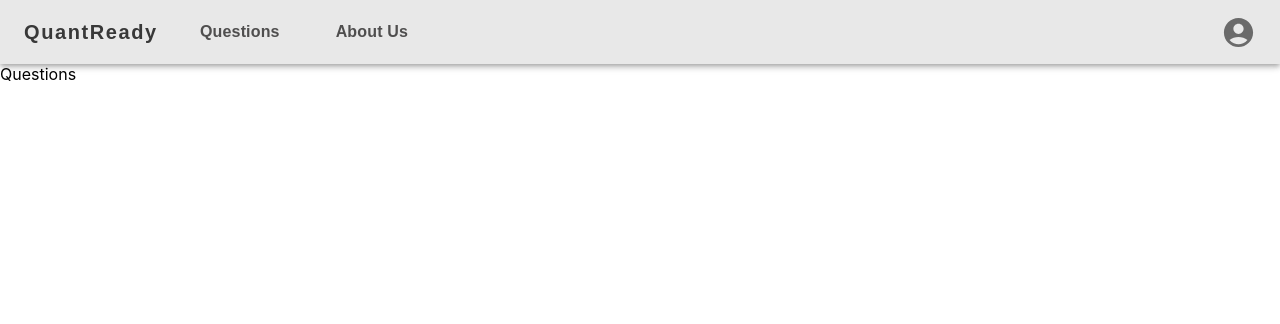
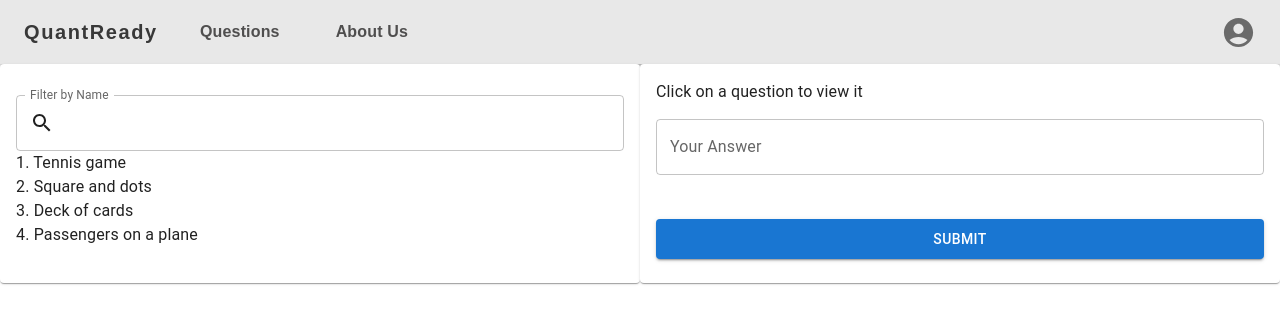
Before and after one commit to stevenli39/CPSC-455-QuantReady, a React (Create React App) app in the folder quant-ready/: page /questions in a window 1280 px wide. Shown: the top 324 px of the page. Built offline with nearby package versions, Linux system fonts and the light colour scheme.

Commit message:
make questions page

```diff
--- a/quant-ready/package.json
+++ b/quant-ready/package.json
@@ -3,13 +3,14 @@
   "version": "0.1.0",
   "private": true,
   "dependencies": {
-    "@emotion/react": "^11.11.0",
+    "@emotion/react": "^11.11.1",
     "@emotion/styled": "^11.11.0",
     "@mui/icons-material": "^5.11.16",
-    "@mui/material": "^5.13.3",
+    "@mui/material": "^5.13.4",
     "@testing-library/jest-dom": "^5.16.5",
     "@testing-library/react": "^13.4.0",
     "@testing-library/user-event": "^13.5.0",
+    "package-lock.json": "^1.0.0",
     "react": "^18.2.0",
     "react-dom": "^18.2.0",
     "react-router-dom": "^6.11.2",
--- /dev/null
+++ b/quant-ready/src/components/QuestionsPage.js
@@ -0,0 +1,132 @@
+import React, { useState, useEffect, useContext } from "react";
+import "../styles/questionsList.css";
+import { Search } from "@mui/icons-material";
+import { makeStyles } from "@mui/styles";
+import {
+  TextField,
+  Card,
+  CardContent,
+  Typography,
+  Button,
+} from "@mui/material";
+
+function QuestionsList({ questions }) {
+  const [selectedQuestion, setSelectedQuestion] = useState(null);
+  const [questionsList, setQuestionsList] = useState([]);
+  const [filterName, setFilterName] = useState("");
+  const [answer, setAnswer] = useState("");
+  const [showCorrectAnswer, setShowCorrectAnswer] = useState(false);
+  const handleFilterChange = (e) => {
+    setFilterName(e.target.value);
+  };
+
+  const handleFilterBlur = () => {
+    setFilterName("");
+  };
+
+  const handleQuestionClick = (question) => {
+    setSelectedQuestion(question);
+    setShowCorrectAnswer(false);
+    setAnswer("");
+  };
+
+  const filteredQuestions = filterName
+    ? questions.filter((question) =>
+        question.questionName.toLowerCase().includes(filterName.toLowerCase())
+      )
+    : questions;
+
+  useEffect(() => {
+    setQuestionsList(questions);
+  }, [questions]);
+
+  const handleAnswerChange = (question) => {
+    setAnswer(question.target.value);
+  };
+
+  const handleAnswerSubmit = () => {
+    // Handle answer submission logic here
+    if (selectedQuestion) {
+      setShowCorrectAnswer(true);
+      const correctAnswer = questions.find(
+        (question) => question.id === selectedQuestion.id
+      ).answer;
+    }
+  };
+
+  return (
+    <div className="questions">
+      <Card className="card">
+        <CardContent>
+          <div className="search-container">
+            <TextField
+              label="Filter by Name"
+              value={filterName}
+              onChange={handleFilterChange}
+              onBlur={handleFilterBlur}
+              fullWidth
+              InputProps={{
+                startAdornment: <Search />,
+              }}
+            />
+          </div>
+          {filteredQuestions.map((question) => (
+            <Typography
+              key={question.id}
+              variant="body1"
+              className="question"
+              onClick={() => handleQuestionClick(question)}
+            >
+              {question.id}. {question.questionName}
+            </Typography>
+          ))}
+        </CardContent>
+      </Card>
+      <Card className="card">
+        <CardContent>
+          {selectedQuestion ? (
+            <div>
+              <Typography variant="h5">
+                {selectedQuestion.questionName}
+              </Typography>
+              <Typography variant="body1">
+                {selectedQuestion.question}
+              </Typography>
+              {showCorrectAnswer && (
+                <div>
+                  <Typography variant="h6">Correct Answer:</Typography>
+                  <Typography variant="body1">
+                    {selectedQuestion.answer}
+                  </Typography>
+                </div>
+              )}
+            </div>
+          ) : (
+            <Typography variant="body1">
+              Click on a question to view it
+            </Typography>
+          )}
+          <form className="answerForm">
+            <TextField
+              label="Your Answer"
+              value={answer}
+              onChange={handleAnswerChange}
+              className="answerInput"
+              fullWidth
+            />
+            <Button
+              variant="contained"
+              color="primary"
+              onClick={handleAnswerSubmit}
+              className="submitButton"
+            >
+              Submit
+            </Button>
+          </form>
+        </CardContent>
+      </Card>
+    </div>
+  );
+}
+
+export default QuestionsList;
--- /dev/null
+++ b/quant-ready/src/mock_data/questions.js
@@ -0,0 +1,36 @@
+var questions = [
+  {
+    id: 1,
+    questionName: "Tennis game",
+    question:
+      "For a 3 sets tennis game, would you bet on it finishing in 2 sets or 3 sets?",
+    answer:
+      "Two sets - Let p=prob team 1 wins and q=prob team 2 wins. p^2 + q^2 = probability finish in two sets. 2*p*q = probability finish in three sets. p^2 + q^2 always >= 2*p*q, so the answer is two sets",
+  },
+  {
+    id: 2,
+    questionName: "Square and dots",
+    question:
+      "I have a square, and place three dots along the 4 edges at random. What is the probability that the dots lie on distinct edges?",
+    answer:
+      "3/8 - Given the edge the first dot is on, the probability the other two dots are on distinct edges is (3/4)*(2/4)",
+  },
+  {
+    id: 3,
+    questionName: "Deck of cards",
+    question:
+      "Two decks of cards. One deck has 52 cards, the other has 104. You pick two cards separately from a same pack. If both of two cards are red, you win. Which pack will you choose?",
+    answer:
+      "104 card pack - (52/104)*(51/103) > (26/52)*(25/51), or 51/103 > 25/51",
+  },
+  {
+    id: 4,
+    questionName: "Passengers on a plane",
+    question:
+      "A line of 100 passengers is waiting to board a plane. They each hold a ticket to one of the 100 seats on that flight. (For convenience, let's say that the nth passenger in line has a ticket for the seat number n.) Unfortunately, the first person in line is crazy, and will ignore the seat number on their ticket, picking a random seat to occupy. All of the other passengers are quite normal, and will go to their proper seat unless it is already occupied. If it is occupied, they will then find a free seat to sit in, at random. What is the probability that the last (100th) person to board the plane will sit in their proper seat (#100)?",
+    answer:
+      "0.5 - The fate of the last passenger is determined the second either the first or last seat on the plane is taken. This statement is true because the last person will either get the first seat or the last seat. All other seats will necessarily be taken by the time the last passenger gets to pick his/her seat. Since at each choice step, the first or last seat has an equal probability of being taken, the last person will get either the first or last with equal probability: 0.5.",
+  },
+];
+
+export default questions;
--- a/quant-ready/src/router.js
+++ b/quant-ready/src/router.js
@@ -1,20 +1,21 @@
 import * as React from "react";
-import {
-    Route,
-    Routes
-} from "react-router-dom";
+import QuestionsList from "./components/QuestionsPage";
+import { Route, Routes } from "react-router-dom";
 import Login from "./pages/Login";
+import questions from "./mock_data/questions";
 
 function Router() {
   return (
     <Routes>
-        <Route path="/" element={<div>Hello World!</div> }/>
-        <Route path="/login" element={<Login />}/>
-        <Route path="/questions" element={<div>Questions</div>} />
+      <Route path="/" element={<div>Hello World!</div>} />
+      <Route path="/login" element={<Login />} />
+      <Route
+        path="/questions"
+        element={<QuestionsList questions={questions} />}
+      />
       {/* Add your routes here */}
     </Routes>
   );
 }
 
-
 export default Router;
--- /dev/null
+++ b/quant-ready/src/styles/questionsList.css
@@ -0,0 +1,51 @@
+.questions {
+  display: flex;
+  justify-content: space-between;
+}
+
+.item-card {
+  flex: 1;
+}
+
+.search-container {
+  display: flex;
+  margin-top: 15px;
+  align-items: center;
+}
+
+.card {
+  flex: 1;
+  max-width: 400;
+}
+
+.question {
+  cursor: pointer;
+}
+
+.answerForm {
+  margin-top: 15px;
+}
+
+.answerInput {
+  width: 100%;
+  height: 100px;
+  resize: none;
+  border: 1px solid #ccc;
+  border-radius: 4px;
+  padding: 10px;
+  font-size: 16px;
+  font-family: "Roboto", sans-serif;
+}
+
+.submitButton {
+  margin-top: 10px;
+  width: 100%;
+  height: 40px;
+  border: none;
+  border-radius: 4px;
+  background-color: #4caf50;
+  color: #fff;
+  font-size: 16px;
+  font-family: "Roboto", sans-serif;
+  cursor: pointer;
+}
```
Also changed, not shown: 1 other file (tests, documents, lock files or other folders). Lines whose indentation alone changed are shown as unchanged.
